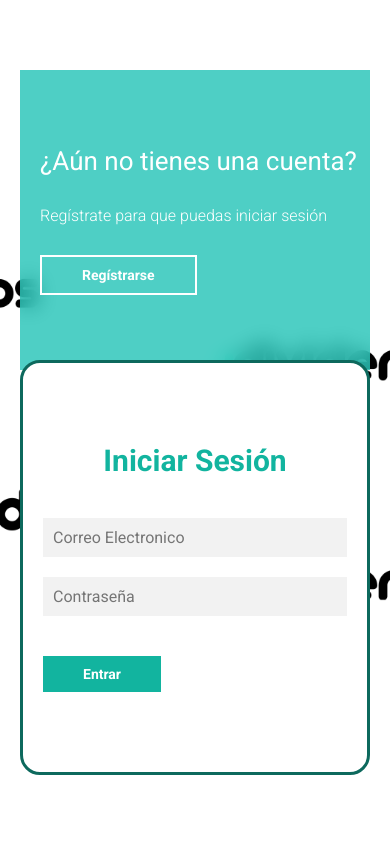
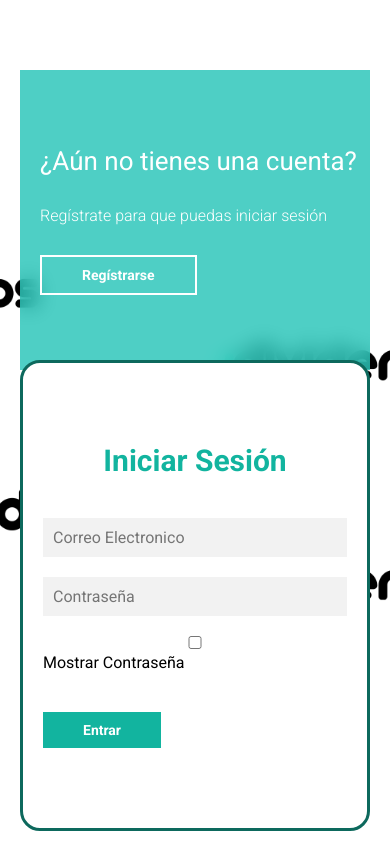
Before and after one commit to Mac0812/didivendos-web, a PHP site: page /pages-sign-in.php in a window 390 px wide. Before the commit the page ends 775 px from the top, so only its background shows below. Run offline with PHP 8.4, Linux system fonts and the light colour scheme.

Commit message:
check ocntraseña

```diff
--- a/static/assets/css/estilos.css
+++ b/static/assets/css/estilos.css
@@ -176,4 +176,30 @@ main{
     .contenedor__login-register form{
         position: relative;
     }
+
+    /* Estilos para el contenedor del checkbox */
+.checkbox-container {
+    display: flex;
+    align-items: center;
+    margin-top: 20px;
 }
+
+/* Estilos para el checkbox */
+.checkbox-container input[type="checkbox"] {
+    margin-right: 5px;
+}
+
+/* Estilos para la etiqueta "Mostrar Contraseña" */
+.checkbox-container label {
+    font-size: 14px;
+    color: #3bd9f5;
+}
+
+/* Opcional: ajustar el estilo del contenedor del formulario */
+.formulario__login, .formulario__register {
+    display: flex;
+    flex-direction: column;
+    align-items: flex-start;
+}
+
+}
--- a/static/assets/js/script.js
+++ b/static/assets/js/script.js
@@ -62,3 +62,13 @@
             caja_trasera_login.style.opacity = "1";
         }
 }
+
+   // Función para mostrar/ocultar la contraseña
+function togglePassword(inputId) {
+    const passwordInput = document.getElementById(inputId);
+    if (passwordInput.type === "password") {
+        passwordInput.type = "text";
+    } else {
+        passwordInput.type = "password";
+    }
+}
--- a/static/pages-admin.php
+++ b/static/pages-admin.php
@@ -266,7 +266,7 @@ if (!isset($_SESSION['nombre_completo'])) {
               </a>
 
               <a class="nav-link dropdown-toggle d-none d-sm-inline-block" href="#" data-bs-toggle="dropdown">
-                <img src="img/avatars/avatar.jpg" class="avatar img-fluid rounded me-1" alt="Charles Hall" />
+
                 <span class="text-dark">Bienvenido, <?php echo $_SESSION['nombre_completo']; ?></span>
               </a>
               <div class="dropdown-menu dropdown-menu-end">
--- a/static/pages-sign-in.php
+++ b/static/pages-sign-in.php
@@ -5,10 +5,8 @@
     }
 ?>
 
-
-
 <!DOCTYPE html>
-<html lang="en">
+<html lang="es">
 <head>
     <meta charset="UTF-8" />
     <meta name="viewport" content="width=device-width, initial-scale=1.0" />
@@ -25,7 +23,6 @@
 <body>
     <main>
         <div class="contenedor__todo">
-
             <div class="caja__trasera">
                 <div class="caja__trasera-login">
                     <h3>¿Ya tienes una cuenta?</h3>
@@ -44,18 +41,34 @@
                 <!--Login-->
                 <form action="/static/php/login_usuario_be.php" method="POST" class="formulario__login">
                     <h2>Iniciar Sesión</h2>
-            <input type="text" placeholder="Correo Electronico" name= "correo" />
-            <input type="password" placeholder="Contraseña" name="contrasena" />
+                    <input type="text" placeholder="Correo Electronico" name="correo" />
+                    <!-- Se agrega un id al campo de contraseña -->
+                    <input type="password" placeholder="Contraseña" name="contrasena" id="contrasena_login" />
+                    <!-- Se agrega la casilla de verificación para mostrar/ocultar la contraseña -->
+                    <!-- INICIO DEL CÓDIGO AGREGADO -->
+                    <div>
+                        <input type="checkbox" id="mostrar_contrasena_login" onclick="togglePassword('contrasena_login')">
+                        <label for="mostrar_contrasena_login">Mostrar Contraseña</label>
+                    </div>
+                    <!-- FIN DEL CÓDIGO AGREGADO -->
                     <button>Entrar</button>
                 </form>
 
                 <!--Register-->
                 <form action="/static/php/registro_usuario_be.php" method="POST" class="formulario__register">
                     <h2>Regístrarse</h2>
-            <input type="text" placeholder="Nombre completo" name = "nombre_completo" />
-            <input type="text" placeholder="Correo Electronico" name = "correo" />
-            <input type="text" placeholder="Usuario" name = "usuario" />
-            <input type="password" placeholder="Contraseña" name = "contrasena"/>
+                    <input type="text" placeholder="Nombre completo" name="nombre_completo" />
+                    <input type="text" placeholder="Correo Electronico" name="correo" />
+                    <input type="text" placeholder="Usuario" name="usuario" />
+                    <!-- Se agrega un id al campo de contraseña -->
+                    <input type="password" placeholder="Contraseña" name="contrasena" id="contrasena_register" />
+                    <!-- Se agrega la casilla de verificación para mostrar/ocultar la contraseña -->
+                    <!-- INICIO DEL CÓDIGO AGREGADO -->
+                    <div>
+                        <input type="checkbox" id="mostrar_contrasena_register" onclick="togglePassword('contrasena_register')">
+                        <label for="mostrar_contrasena_register">Mostrar Contraseña</label>
+                    </div>
+                    <!-- FIN DEL CÓDIGO AGREGADO -->
                     <button>Regístrarse</button>
                 </form>
             </div>
```
Lines whose indentation alone changed are shown as unchanged.
